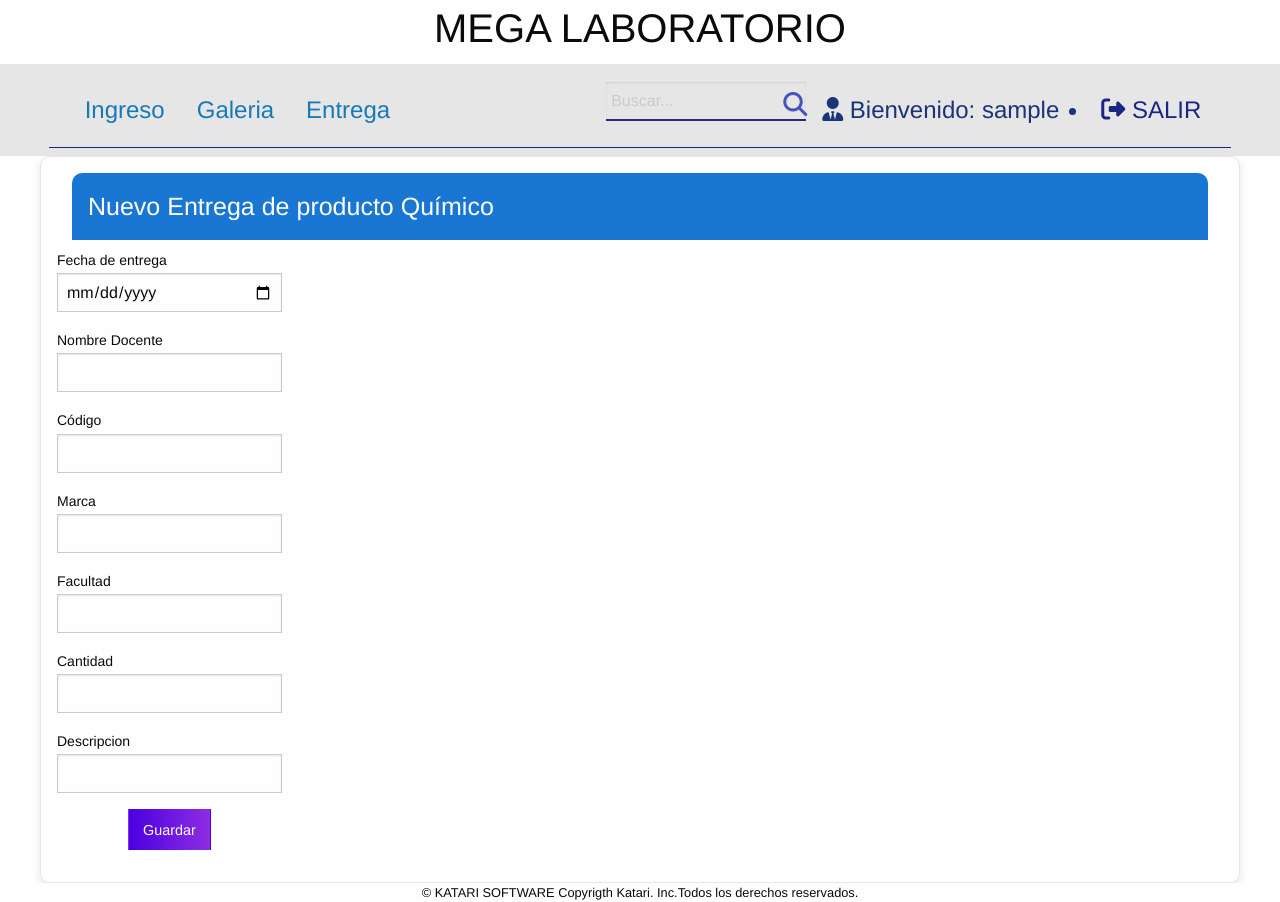
After one commit to Jhojan-0-0/laboratorio., a PHP site: the page made by views/entrega/nuevo.php in a window 1280 px wide. The commit adds this page. Run offline with PHP 8.4, Linux system fonts and the light colour scheme; the template is opened without the code that fills it, so the values that code supplies are empty; the visitor is signed in with stand-in values (Sample User, id 1); some libraries are stand-ins or nearby versions.

Commit message:
interfas de fomrmulario de entrega y headere con nombre del ususario

```diff
--- a/config/config.php
+++ b/config/config.php
@@ -4,9 +4,9 @@ define('URL', 'http://localhost/laboratorio/');
 
 define('COMPANY', 'Laboratorio UNA-PUNO');
 define('HOST', 'localhost');
-define('USER', 'loquinho');
+define('USER', 'josue');
 define('DB', 'laboratorio');
-define('PASSWORD', '123456');
+define('PASSWORD', 'josue');
 define('CHATSET', 'utf8');
 
 date_default_timezone_set('America/Lima');
--- a/controller/login.php
+++ b/controller/login.php
@@ -2,6 +2,7 @@
 
 class Login extends Controller
 {
+
 
 	function __construct()
 	{
--- a/views/entrega/index.php
+++ b/views/entrega/index.php
@@ -1,5 +1,5 @@
 <?php require ('views/header.php');?>
-<br>
+
 <div class="grid-container">
 	<div class="grid-x align-spaced">
 		<h3>Entrega de quimicos</h3>
--- /dev/null
+++ b/views/entrega/nuevo.php
@@ -0,0 +1,81 @@
+<?php require ('views/header.php');?>
+<!DOCTYPE html>
+<html lang="es">
+<head>
+  <meta charset="UTF-8">
+  <meta name="viewport" content="width=device-width, initial-scale=1.0">
+  <title>Nuevo Entrega de producto Químico</title>
+  <link rel="stylesheet" href="https://cdnjs.cloudflare.com/ajax/libs/foundation/6.6.3/css/foundation.min.css">
+  <style>
+    .header {
+      background-color: #1976d2;
+      color: white;
+      padding: 1rem;
+      border-radius: 10px 10px 0 0;
+    }
+    .button-custom {
+      background: linear-gradient(to right, #4a00e0, #8e2de2);
+      color: white;
+    }
+    .form-container {
+      border: 1px solid #e6e6e6;
+      border-radius: 10px;
+      padding: 1rem;
+      box-shadow: 0 4px 8px rgba(0,0,0,0.1);
+    }
+  </style>
+</head>
+<body>
+
+  <div class="grid-container">
+    <div class="grid-x grid-padding-x form-container">
+      <div class="cell">
+        <h4 class="header">Nuevo Entrega de producto Químico</h4>
+      </div>
+      <form action="<?php echo constant('URL'); ?>entrega/guardar" method="POST">
+        <div class="medium-6 cell">
+          <label>Fecha de entrega
+            <input type="date" name="txtfechaEntrega" id="txtfechaEntrega">
+          </label>
+        </div>
+        <div class="medium-6 cell">
+          <label>Nombre Docente
+            <input type="text" name ="txtnombreDocente" id="txtnombreDocente">
+          </label>
+        </div>
+        <div class="medium-6 cell">
+          <label>Código
+            <input type="text" name="txtcodigo" id="txtcodigo" placeholder="">
+          </label>
+        </div>
+        <div class="medium-6 cell">
+          <label>Marca
+            <input type="text" name="txtmarca" id="txtmarca" placeholder="">
+          </label>
+        </div>
+        <div class="medium-6 cell">
+          <label>Facultad
+            <input type="text" name="txtfacultad" id="txtfacultad" placeholder="">
+          </label>
+        </div>
+        <div class="medium-6 cell">
+          <label>Cantidad
+            <input type="text" name="txtcantidad" id="txtcantidad" placeholder="">
+          </label>
+        </div>
+        <div class="medium-12 cell">
+          <label>Descripcion
+            <input type="text" name="txtdescripcion" id="txtdescripcion" placeholder="">
+          </label>
+        </div>
+        <div class="medium-12 cell text-center">
+          <button class="button button-custom" type="submit" name="btnguardar" id="btnguardar">Guardar</button>
+        </div>
+      </form>
+    </div>
+  </div>
+
+</body>
+</html>
+
+<?php require ('views/footer.php');?>
--- a/views/header.php
+++ b/views/header.php
@@ -49,14 +49,14 @@
             </div>
               <!-- Llamado del nombre de usuario -->
             <div class="user-info">
-              <span><i class="fas fa-user-tie"></i> Bienvenido: <?php echo $_SESSION['username'];?></span>
+              <span><i class="fas fa-user-tie"></i> Bienvenido: <?php echo $_SESSION['usuario'];?> </span>
               <!-- ID DEL PERSONAL PUESTO EN EL HEADER PARA QUE DESDE CUALQUIER FORMULARIO SE PUEDA LLAMAR -->
               <input type="text" id="idpersonal" value="<?php echo $_SESSION['idpersonal']; ?>" hidden style="display:none">
               <!-- Boton de cierre de secion del panel de administracion-->
               <li>
                 <a href="<?php echo constant('URL')?>login/logout">
                   <i class="fas fa-sign-out-alt"></i>
-                  <span class="nav-item">SALIR</span>
+                  <span class="nav-item"> SALIR</span>
                 </a>
               </li>
             </div>
```
